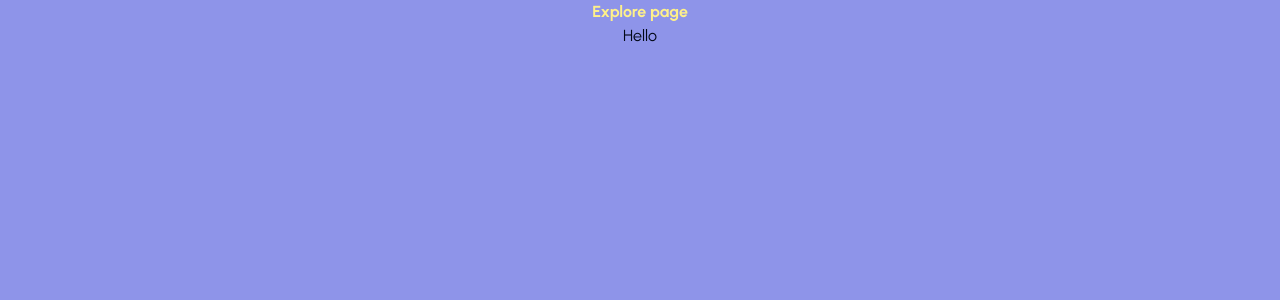
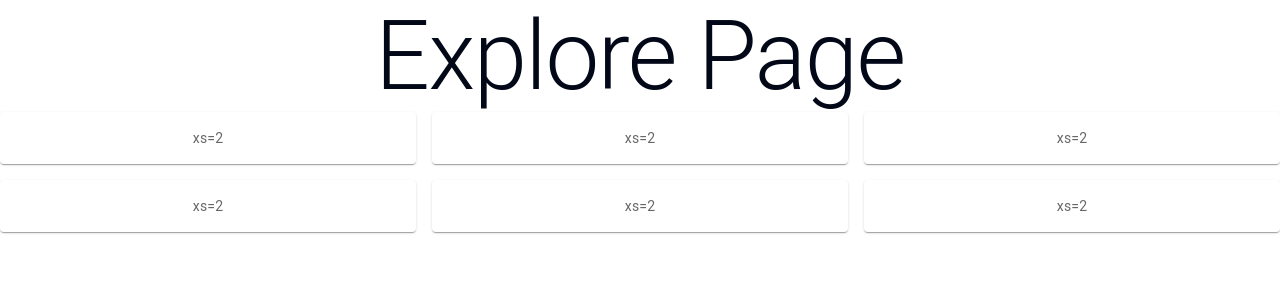
Before and after one commit to j3cio/FWB, a Next.js app in the folder fwb/: page /explore in a window 1280 px wide. Shown: the top 300 px of the page. Built offline with nearby package versions, Linux system fonts and the light colour scheme.

Commit message:
setup: file structure

```diff
--- a/fwb/app/(explore)/explore/page.tsx
+++ b/fwb/app/(explore)/explore/page.tsx
@@ -1,13 +1,34 @@
+'use client'
+import { Box, Paper, Grid, styled, Typography } from "@mui/material";
+import * as React from 'react';
+
+const Item = styled(Paper)(({ theme }) => ({
+  backgroundColor: theme.palette.mode === 'dark' ? '#1A2027' : '#fff',
+  ...theme.typography.body2,
+  padding: theme.spacing(2),
+  textAlign: 'center',
+  color: theme.palette.text.secondary,
+}));
+
+function ResponsiveGrid() {
+  return (
+    <Box sx={{ flexGrow: 1 }}>
+      <Typography variant="h1" textAlign={"center"}>Explore Page</Typography>
+      <Grid container spacing={2}>
+        {Array.from(Array(6)).map((_, index) => (
+          <Grid item xs={2} sm={4} md={4} key={index}>
+            <Item>xs=2</Item>
+          </Grid>
+        ))}
+      </Grid>
+    </Box>
+  );
+}
+
 export default function ExplorePage() {
   return (
-    <div>
-      <p className="flex justify-center text-yellow-200 font-bold">
-        {" "}
-        Explore page
-      </p>
-      <div className="flex justify-center">
-        Hello
-      </div>
-    </div>
+    <Box>
+      <ResponsiveGrid />
+    </Box>
   );
 }
--- a/fwb/app/globals.css
+++ b/fwb/app/globals.css
@@ -6,7 +6,6 @@ html,
 body,
 :root {
   height: 100%;
-  background-color: #8e94e9;
   color-scheme: dark
 }
 
--- a/fwb/package.json
+++ b/fwb/package.json
@@ -10,6 +10,8 @@
   },
   "dependencies": {
     "@clerk/nextjs": "^4.25.7",
+    "@emotion/react": "^11.11.1",
+    "@emotion/styled": "^11.11.0",
     "@mui/base": "^5.0.0-beta.22",
     "@mui/material": "^5.14.16",
     "@next/font": "^14.0.1",
```
Also changed, not shown: fwb/app/styles/theme.tsx (+1 -6 lines), fwb/components/ui/explore/ads_section.tsx (added), fwb/components/ui/explore/header.tsx (added), fwb/components/ui/explore/most_popular.tsx (added), fwb/components/ui/explore/product_card.tsx (added), fwb/components/ui/explore/products_grid.tsx (added), fwb/components/ui/explore/searchbar.tsx (added), fwb/components/ui/explore/sort.tsx (added), 1 other file (tests, documents, lock files or other folders).
